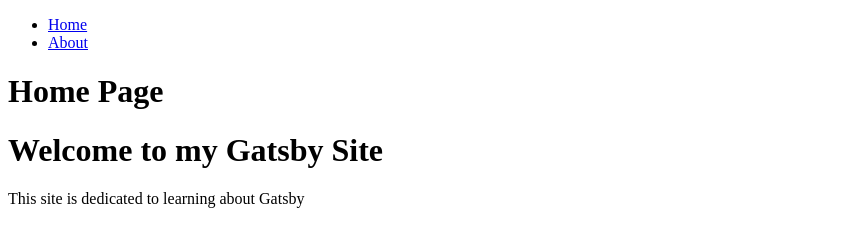
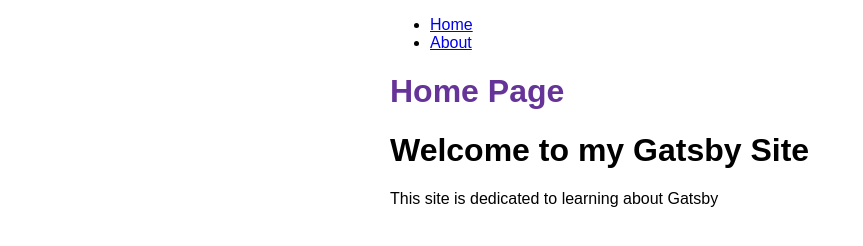
Before and after one commit to Phili0916/gatsby-themes, a Gatsby site: page / in a window 1280 px wide. Shown: the whole page, without its empty margins (0-863 px from the left). Built offline with nearby package versions, Linux system fonts and the light colour scheme; Gatsby itself is replaced by a stand-in of ours.

Commit message:
added className and css styles to layout component

```diff
--- a/src/components/layout.js
+++ b/src/components/layout.js
@@ -1,17 +1,22 @@
 import * as React from "react"
 import { Link } from "gatsby"
+import { container, heading, navLinks, navLinkItem, navLinkText } from './layout.module.css'
 
 const Layout =({ pageTitle, children }) => {
     return (
-        <div>
+        <div className={container}>
             <nav>
-                <ul>
-                    <li><Link to="/">Home</Link></li>
-                    <li><Link to="/about">About</Link></li>
+                <ul className={navLinks}>
+                    <li className={navLinkItem}>
+                        <Link to="/" className={navLinkText}>Home</Link>
+                    </li>
+                    <li className={navLinkItem}>
+                        <Link to="/about">About</Link>
+                    </li>
                 </ul>
             </nav>
             <main>
-                <h1>{pageTitle}</h1>
+                <h1 className={heading}>{pageTitle}</h1>
                 {children}
             </main>
         </div>
--- /dev/null
+++ b/src/components/layout.module.css
@@ -0,0 +1,23 @@
+.container {
+    margin: auto;
+    max-width: 500px;
+    font-family: sans-serif;
+}
+
+.heading {
+    color: rebeccapurple;
+}
+
+.nav-links {
+    display: flex;
+    list-style: none;
+    padding-left: 0;
+}
+
+.nav-link-item {
+    padding-right: 2rem;
+}
+
+.nav-link-text {
+    color: black;
+}
--- a/src/pages/index.js
+++ b/src/pages/index.js
@@ -1,6 +1,8 @@
 import * as React from "react"
 
 import Layout from "../components/layout"
+
+
 
 const IndexPage = () => {
   return (
```
